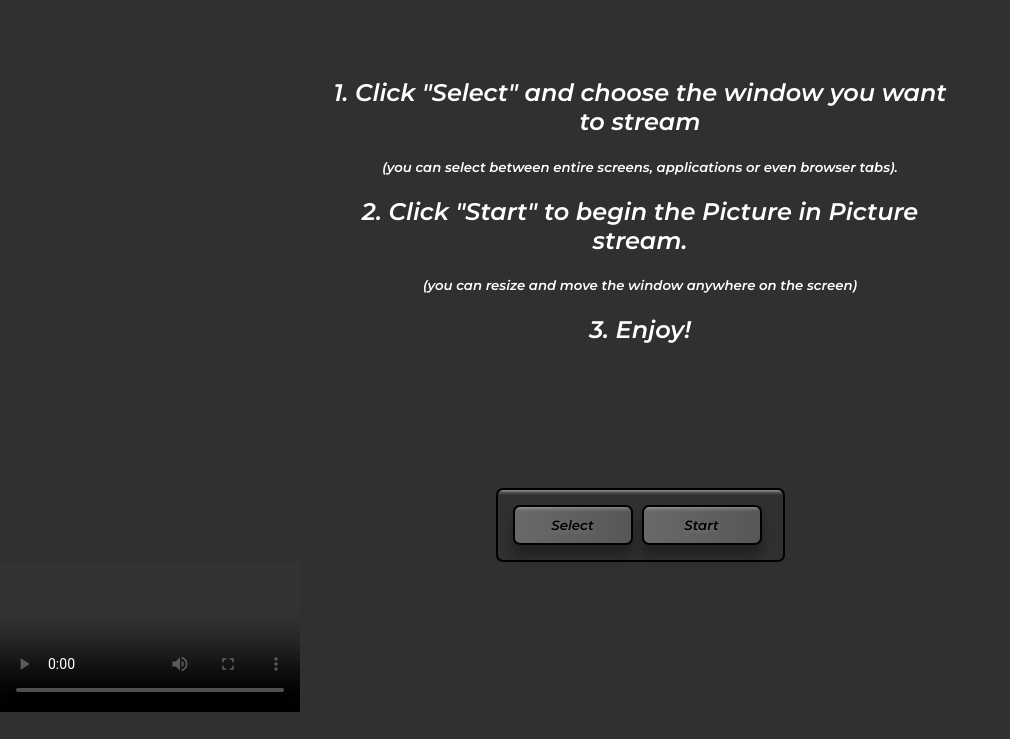
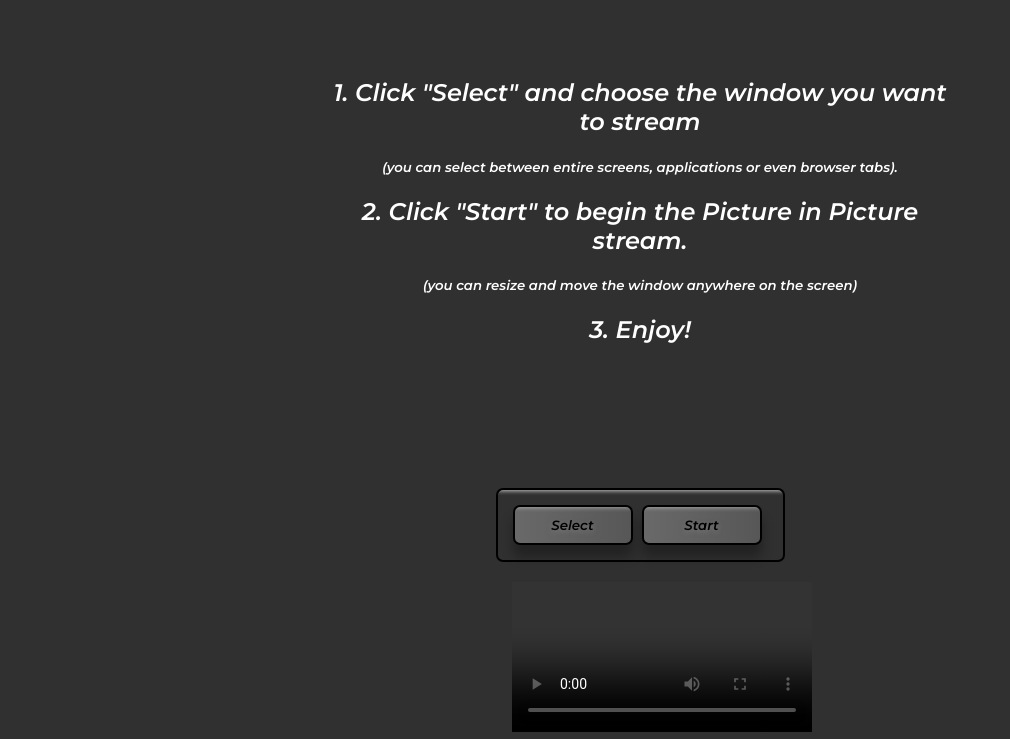
Before and after one commit to valentinbiz/PinPi, a plain HTML site: page index.html in a window 1280 px wide. Shown: the part 82-821 px from the top of the page, without its empty margins (0-1010 px from the left). Drawn offline with Linux system fonts and the light colour scheme.

Commit message:
Update style.css

```diff
--- a/style.css
+++ b/style.css
@@ -38,13 +38,13 @@ body {
     width: 255px;
     margin: auto;
     margin-top: 250px;
-
-    .video {
+}
+.video {
     margin: calc(50% - 10%);
     margin-top: 20px;
     /* margin-right: calc(100% - 50%) */
 }
-}
+
 
 button {
     cursor: pointer;
```
